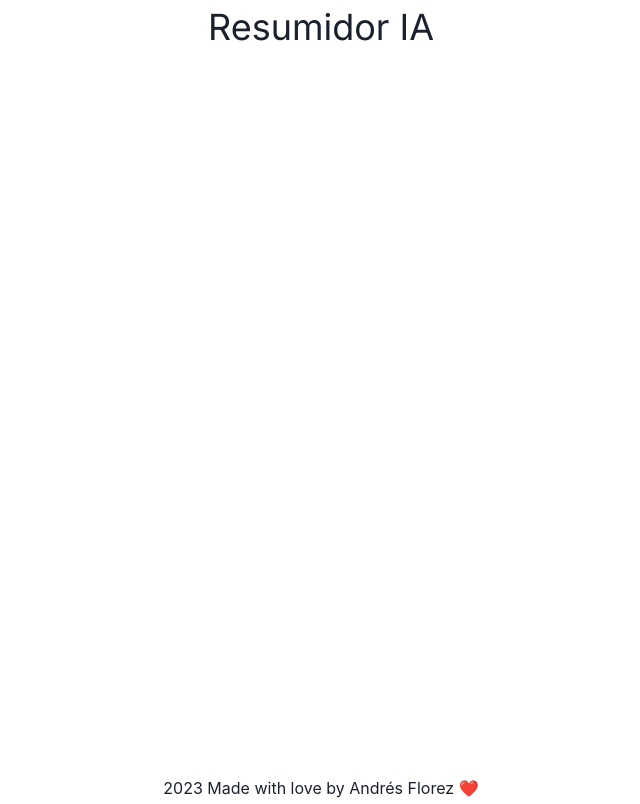
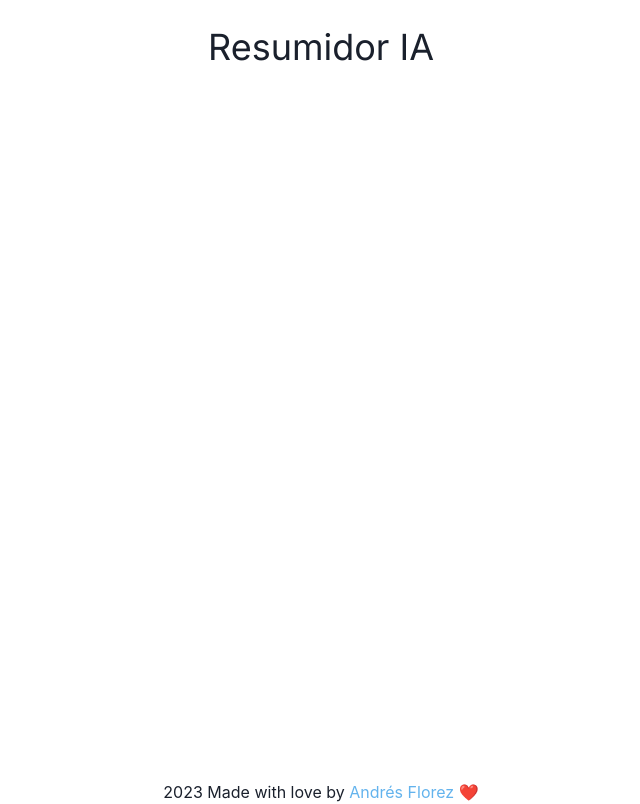
Before and after one commit to andresflorez16/resumidor-ia, a Next.js app: page / in a window 1280 px wide. Shown: the whole page, without its empty margins (319-959 px from the left). Built offline with nearby package versions, Linux system fonts and the light colour scheme.

Commit message:
add styles

```diff
--- a/src/components/footer.js
+++ b/src/components/footer.js
@@ -1,13 +1,16 @@
-import { Box, Text } from '@chakra-ui/react'
+import NextLink from 'next/link'
+import { Box, Text, Link } from '@chakra-ui/react'
 
 export default function Footer () {
   return (
     <Box
-      position='absolute'
-      bottom={0}
+      mt={10}
       w='100%'
     >
-      <Text textAlign='center'>{new Date().getFullYear()} Made with love by Andrés Florez ❤️</Text>
+      <Text textAlign='center'>
+        {new Date().getFullYear()} Made with love by {' '}
+        <Link href='https://andresflorez.vercel.app' as={NextLink} target='_blank' rel='noreferrer' color='#63b3ed'>Andrés Florez</Link> ❤️
+      </Text>
     </Box>
   )
 }
--- a/src/components/header.js
+++ b/src/components/header.js
@@ -9,6 +9,8 @@ export default function Header () {
       w='100%'
       textAlign='center'
       position='fixed'
+      top={0}
+      mt={5}
     >
       <Text fontSize='4xl' className={inter.className}>Resumidor IA</Text>
     </Box>
--- a/src/components/layouts/layout.js
+++ b/src/components/layouts/layout.js
@@ -13,7 +13,12 @@ export default function Layout ({ children }) {
         <link rel='icon' href='/favicon.ico' />
       </Head>
       <Header />
-      <Box minH='100vh'>
+      <Box
+        minH='80vh'
+        mt='100px'
+        display='flex'
+        justifyContent='center'
+      >
         {children}
       </Box>
       <Footer />
```
